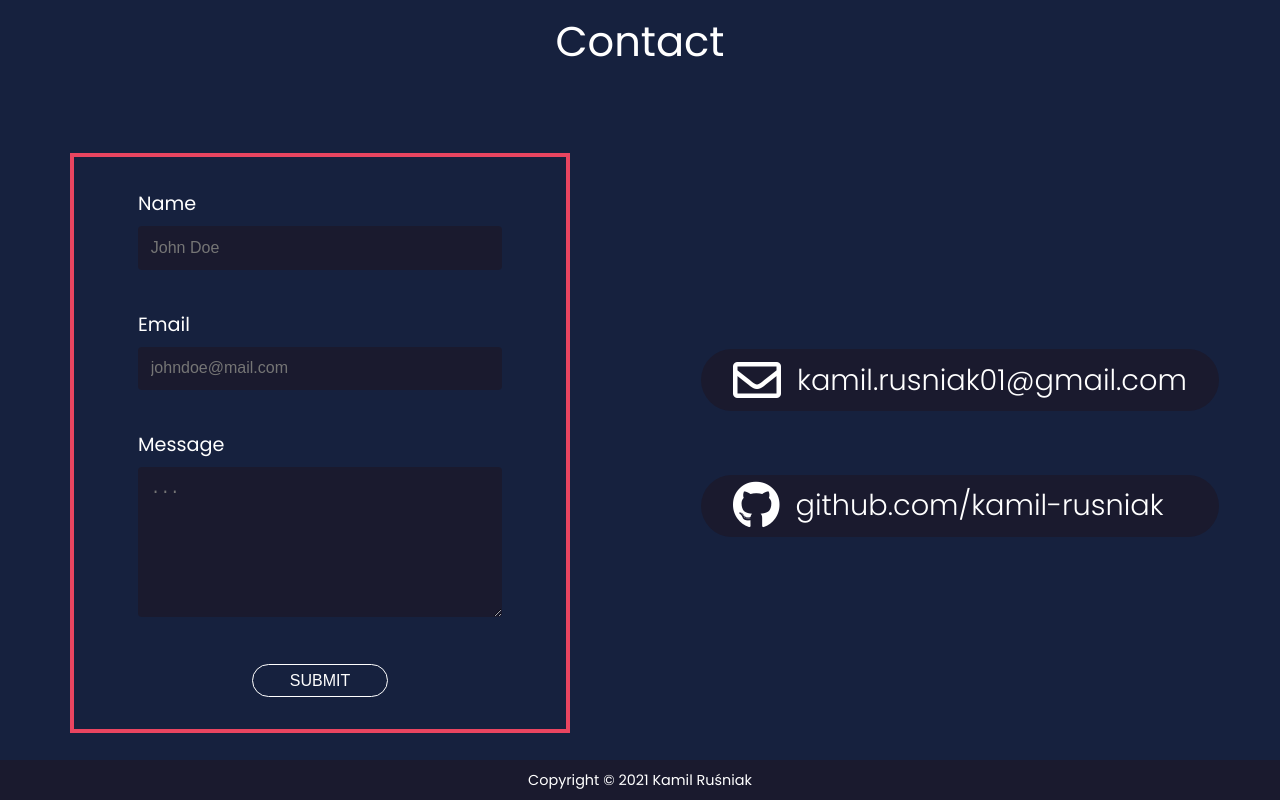
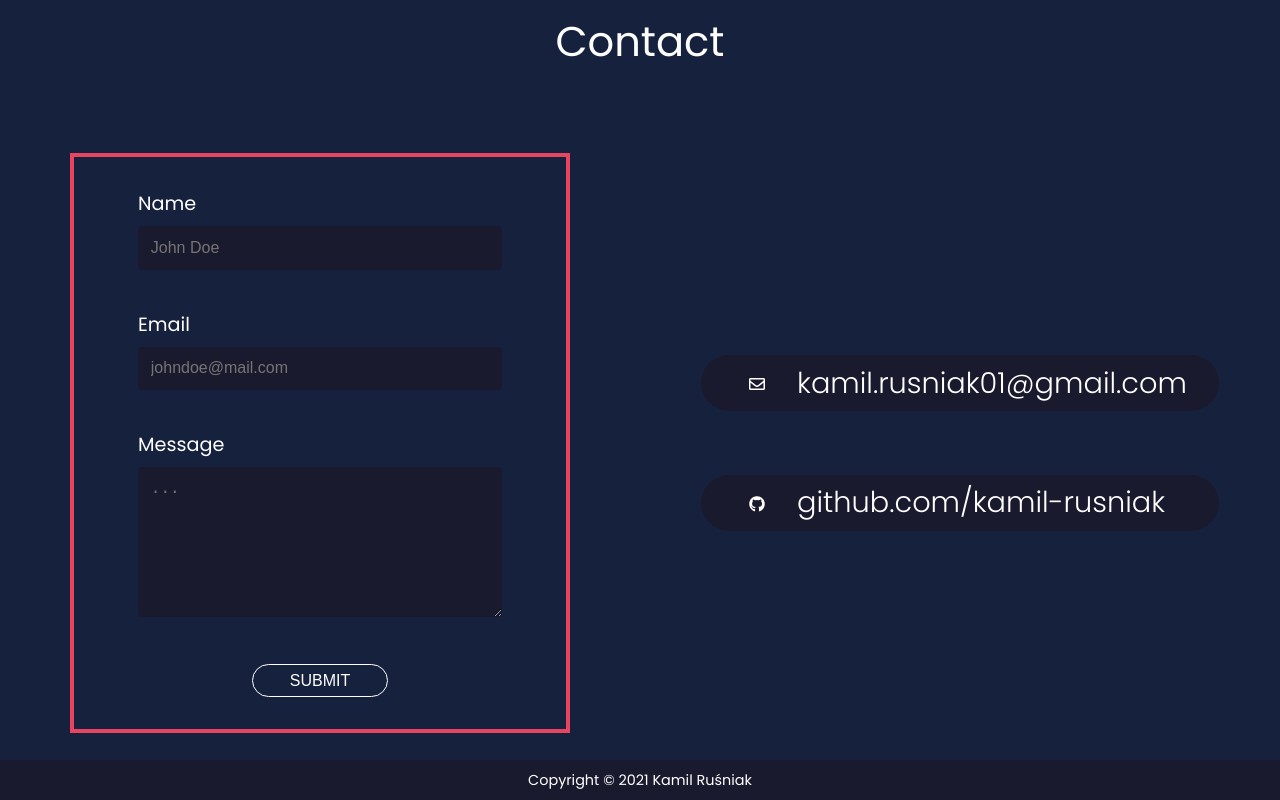
Before and after one commit to kamil-rusniak/my-portfolio-website, a plain HTML site: page index.html in a window 1280 px wide. Shown: the part 3700-4500 px from the top of the page. Drawn offline with Linux system fonts and the light colour scheme.

Commit message:
Changed contact fontawesome icons to svg paths

```diff
--- a/scss/style.scss
+++ b/scss/style.scss
@@ -357,10 +357,11 @@ h2 {
   }
 
   &-info-icon {
-    margin: 0;
-    font-size: 3rem;
+    width: 3rem;
+    height: auto;
     color: #fff;
     transition: all 0.3s ease-in-out;
+    padding-top: 0.4rem;
   }
 
   &-info-text {
@@ -372,7 +373,7 @@ h2 {
 
   &-info-icon:hover,
   &-info-text:hover {
-    opacity: 0.7;
+    opacity: 0.8;
     transform: translateY(-4px);
   }
 }
```
Also changed, not shown: css/style.css.
